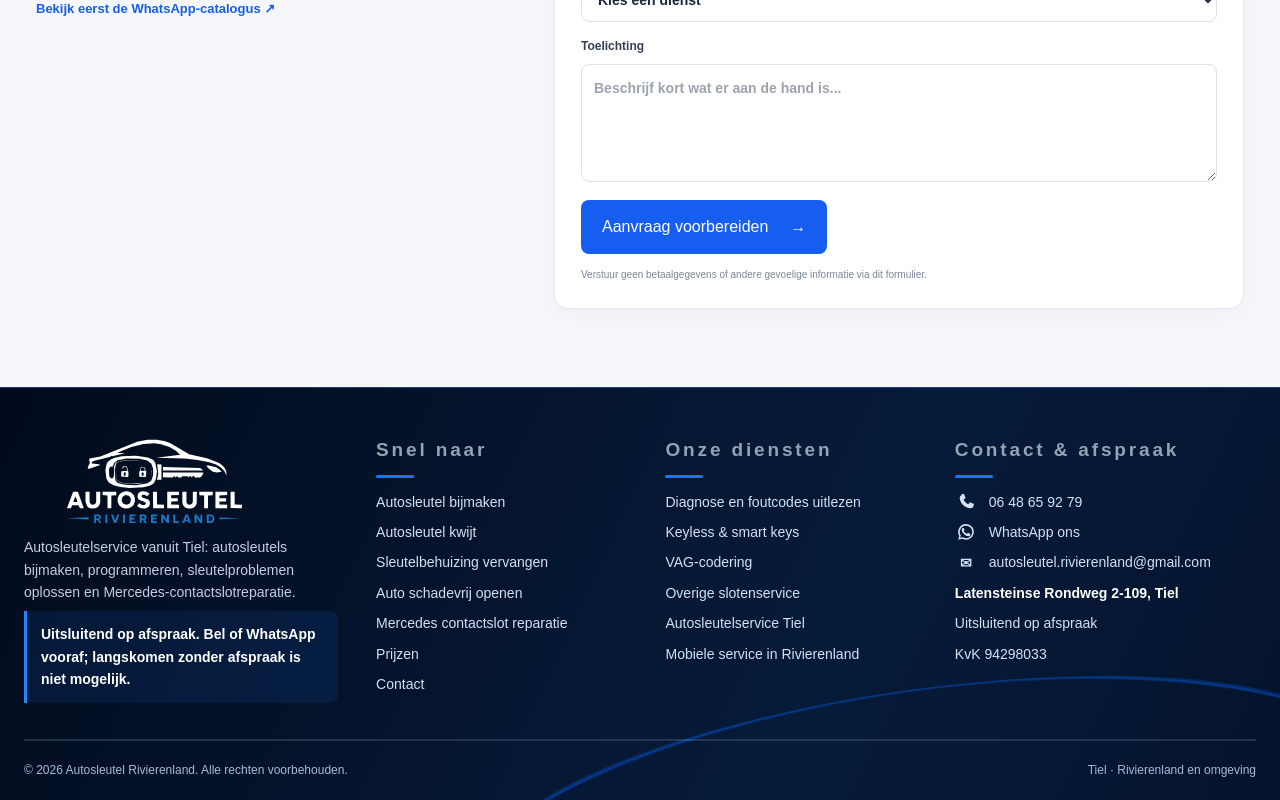
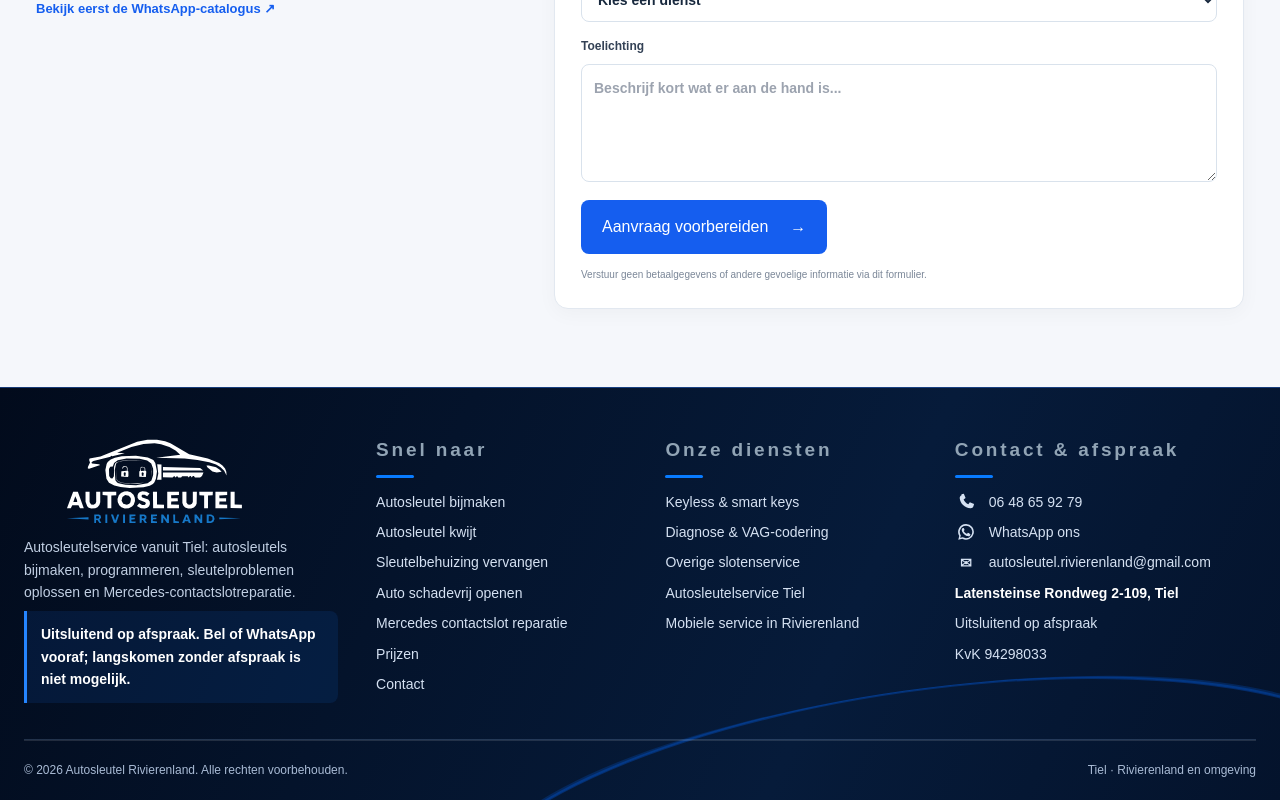
Before and after one commit to AutosleutelRivierenland/autosleutel-rivierenland-website, a Next.js app: page / in a window 1280 px wide. Shown: the part 5477-6277 px from the top of the page. Built offline with nearby package versions, Linux system fonts and the light colour scheme.

Commit message:
Remove duplicate diagnosis footer link and rename VAG service

```diff
--- a/app/site-chrome.tsx
+++ b/app/site-chrome.tsx
@@ -18,9 +18,8 @@ const serviceLinks = [
   ["/diensten/autosleutel-kwijt", "Autosleutel kwijt"],
   ["/diensten/behuizingen-vervangen", "Sleutelbehuizing vervangen"],
   ["/diensten/schadevrij-openen", "Auto schadevrij openen"],
-  ["/diensten/diagnose-uitlezen", "Diagnose en foutcodes uitlezen"],
   ["/diensten/keyless-smartkey", "Keyless & smart keys"],
-  ["/diensten/vag-coderen", "VAG-codering"],
+  ["/diensten/vag-coderen", "Diagnose & VAG-codering"],
   ["/diensten/overige-slotenservice", "Overige slotenservice"],
 ];
 
```
